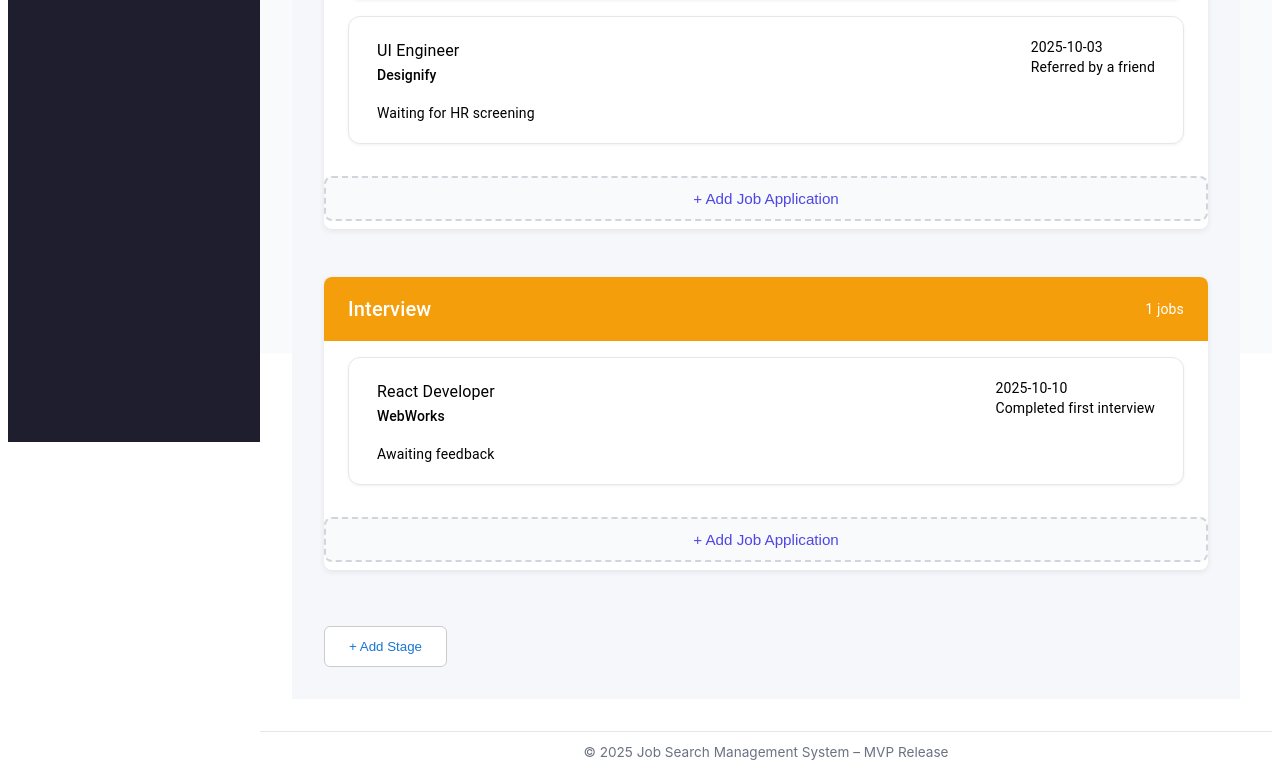
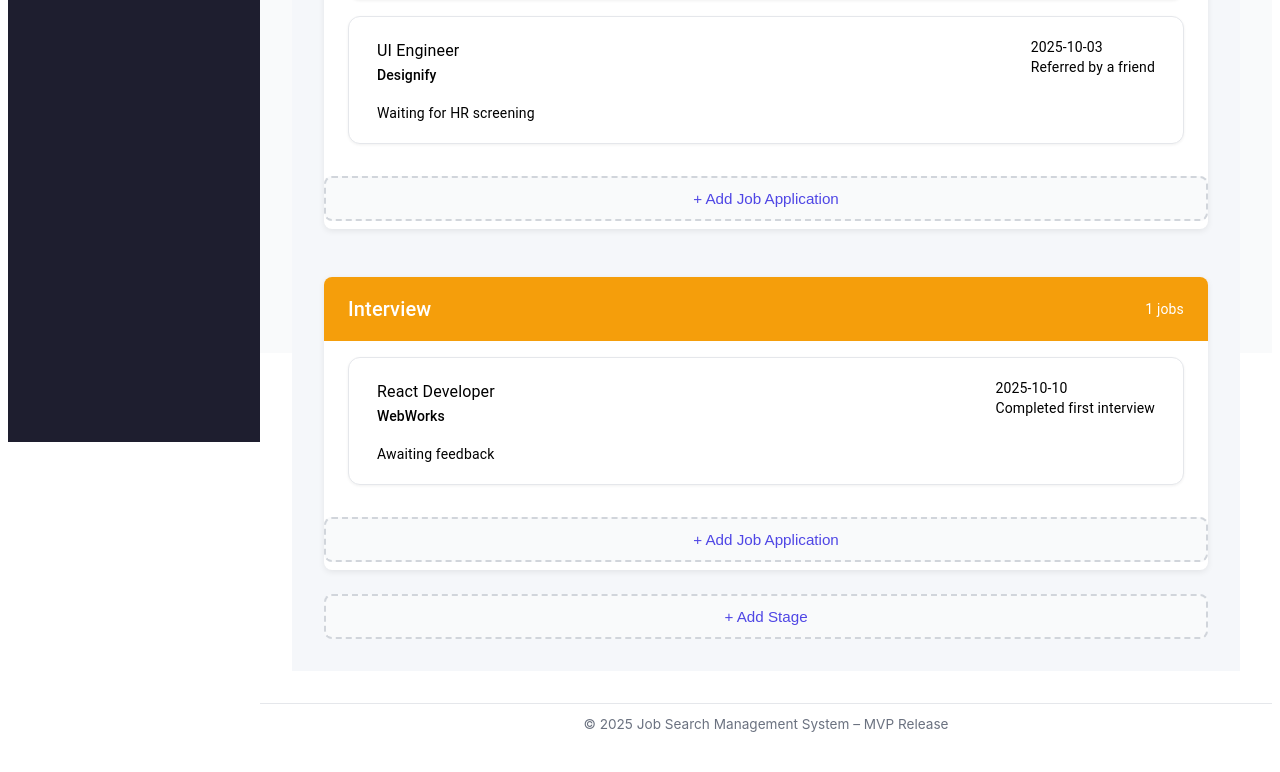
Before and after one commit to shiraPersky/system-front, a React (Vite) app: page /applications in a window 1280 px wide. Shown: the part 455-1227 px from the top of the page. After the commit the page ends 1199 px from the top, so only its background shows below. Built offline with nearby package versions, Linux system fonts and the light colour scheme; some icons are missing.

Commit message:
update the css o add stage button

```diff
--- a/src/features/Applications/ApplicationsPage.css
+++ b/src/features/Applications/ApplicationsPage.css
@@ -29,14 +29,14 @@
 
 /* Add new stage button */
 .add-stage-btn {
-  display: inline-block;
-  margin-top: 2rem;
-  padding: 0.75rem 1.5rem;
-  border: 1px solid #ccc;
-  border-radius: 6px;
-  color: #1976d2;
-  background: #fff;
-  font-weight: 500;
+  width: 100%;
+  padding: 0.75rem;
+  border: 2px dashed #d1d5db;
+  border-radius: 8px;
+  background-color: #f9fafb;
+  color: #4f46e5;
+  font-size: 0.95rem;
+  text-align: center;
   cursor: pointer;
   transition: all 0.2s ease;
 }
```
